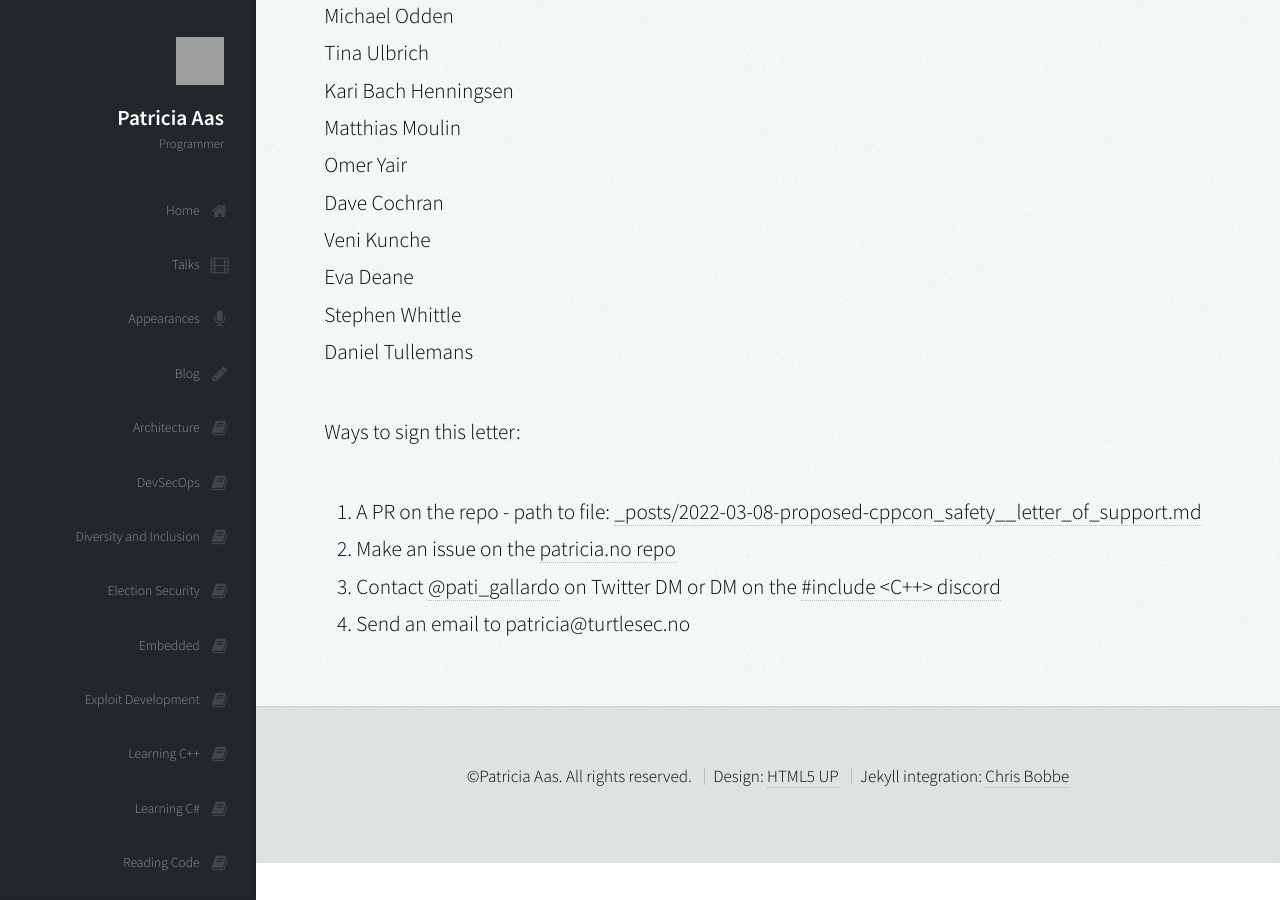
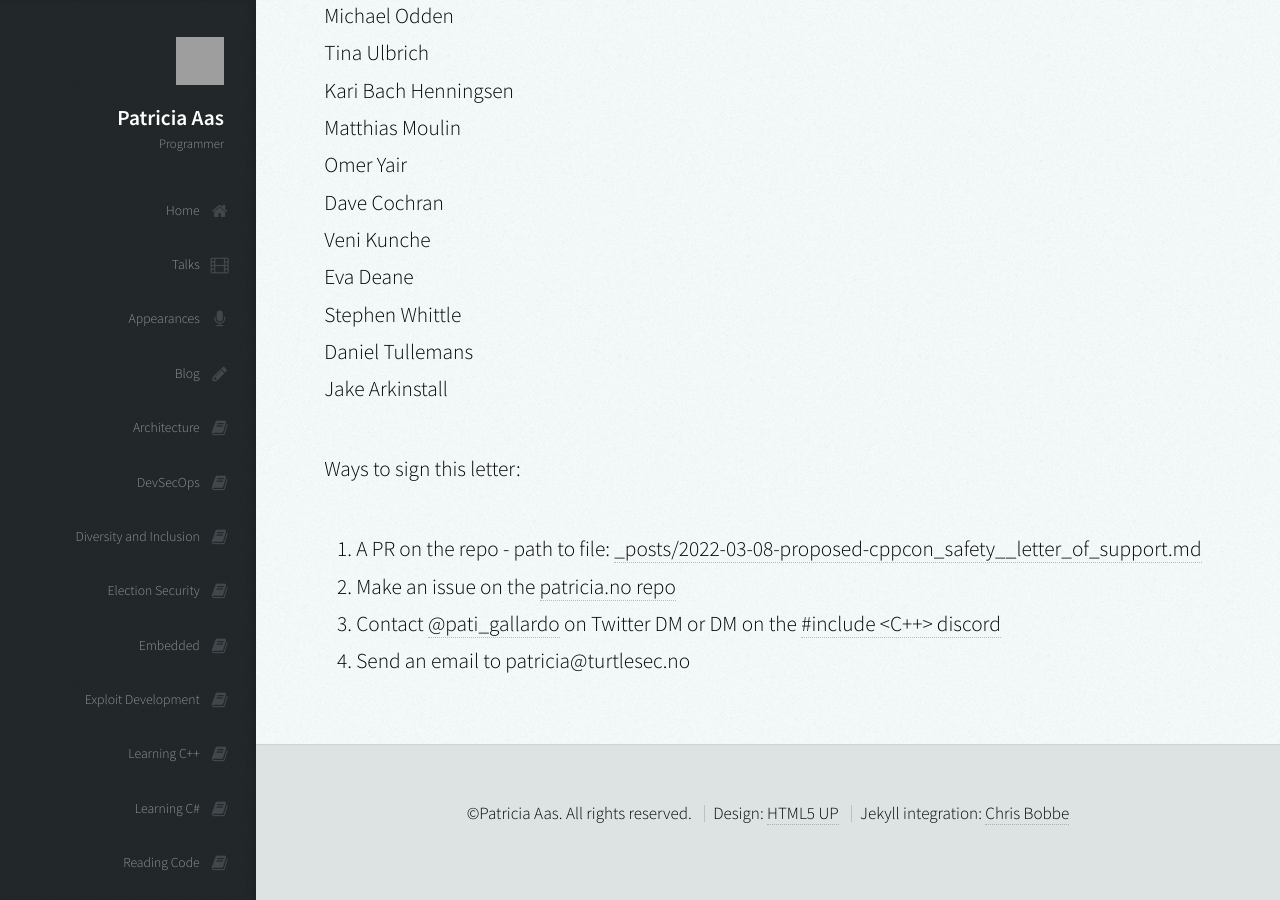
Before and after one commit to patricia-gallardo/patricia-gallardo.github.io, a Jekyll site: the page built from _posts/2022-03-08-proposed-cppcon_safety__letter_of_support.md, in a window 1280 px wide and 900 px high, scrolled down 6530 px. Built offline with Jekyll 4.4.1, drawn with Linux system fonts in a browser that asks for light colours; nearby versions of some CDN libraries; grey boxes are pictures that could not be loaded.

Commit message:
Closes #92

```diff
--- a/_posts/2022-03-08-proposed-cppcon_safety__letter_of_support.md
+++ b/_posts/2022-03-08-proposed-cppcon_safety__letter_of_support.md
@@ -183,6 +183,7 @@ Veni Kunche <br>
 Eva Deane <br>
 Stephen Whittle <br>
 Daniel Tullemans <br>
+Jake Arkinstall <br>
 
 
 Ways to sign this letter:
```
